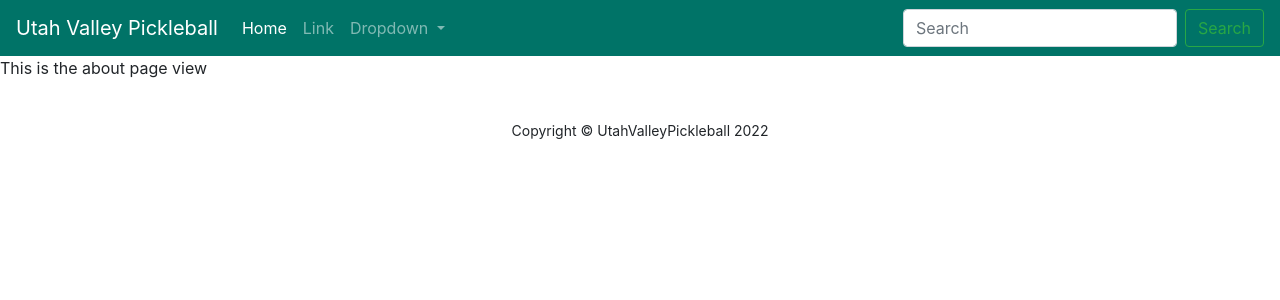
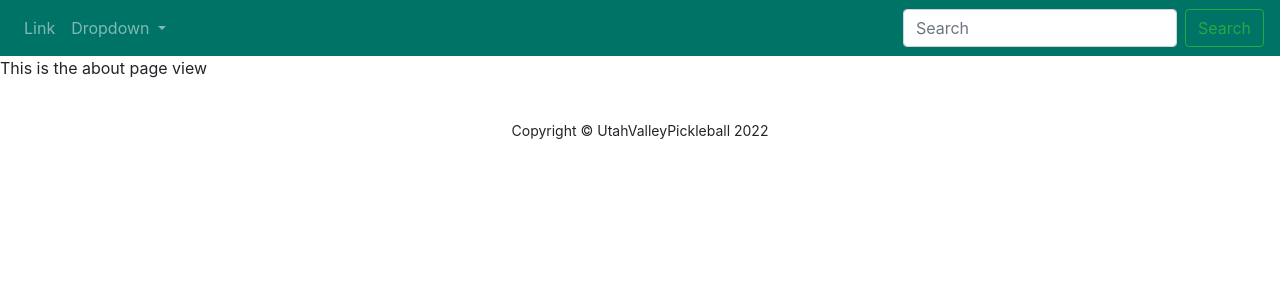
Before and after one commit to brooke-woodland/utahvalleypickleball, a Django app: page /about/ in a window 1280 px wide. Shown: the top 300 px of the page. Run offline with Django 4.2, Linux system fonts and the light colour scheme; some libraries are stand-ins or nearby versions.

Commit message:
comment out errors

```diff
--- a/templates/base.html
+++ b/templates/base.html
@@ -11,7 +11,7 @@
 </head>
 <body>
     <nav class="navbar navbar-expand-lg navbar-dark" style="background-color:#007367">
-        <a class="navbar-brand" href="{% url '' %}">Utah Valley Pickleball</a>
+        {% comment %} <a class="navbar-brand" href="{% url '' %}">Utah Valley Pickleball</a> {% endcomment %}
         <button class="navbar-toggler" type="button" data-toggle="collapse" data-target="#navbarSupportedContent" aria-controls="navbarSupportedContent" aria-expanded="false" aria-label="Toggle navigation">
           <span class="navbar-toggler-icon"></span>
         </button>
@@ -19,7 +19,7 @@
         <div class="collapse navbar-collapse" id="navbarSupportedContent">
           <ul class="navbar-nav mr-auto">
             <li class="nav-item active">
-              <a class="nav-link" href="{% url '' %}">Home <span class="sr-only">(current)</span></a>
+              {% comment %} <a class="nav-link" href="{% url '' %}">Home <span class="sr-only">(current)</span></a> {% endcomment %}
             </li>
             <li class="nav-item">
               <a class="nav-link" href="#">Link</a>
```
